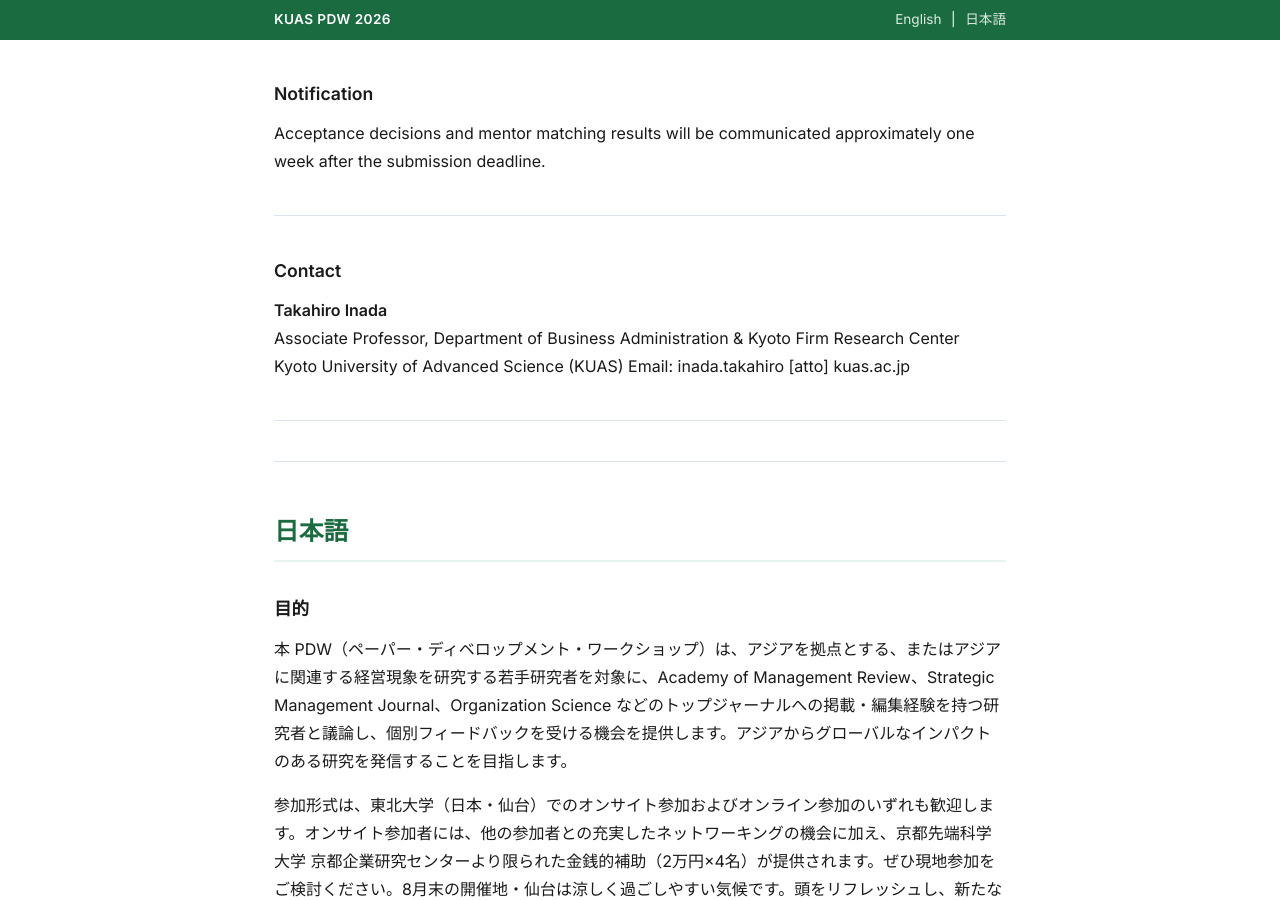
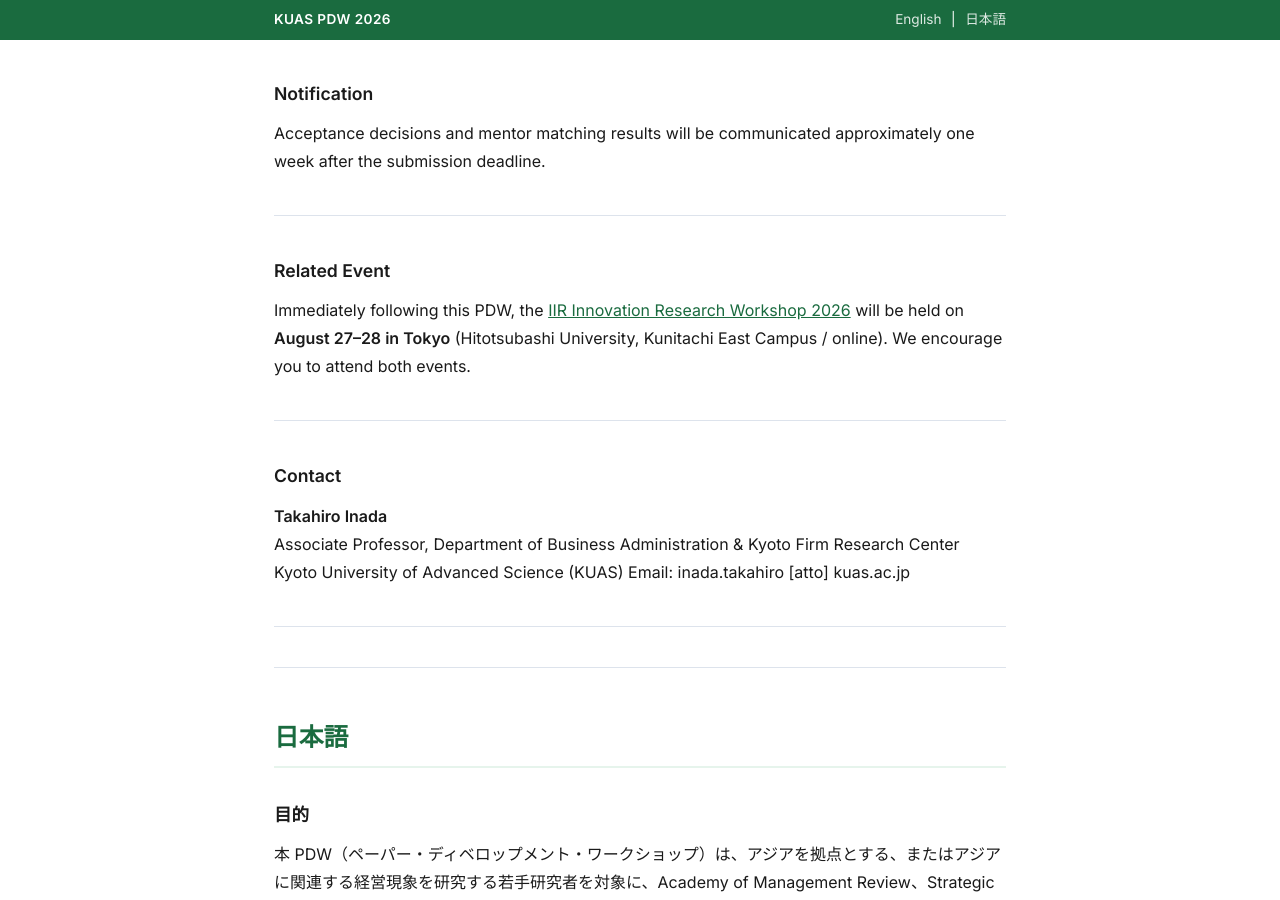
Before and after one commit to kuas-pdw/kuas-pdw.github.io, a Jekyll site: the page built from index.md, in a window 1280 px wide and 900 px high, scrolled down 3563 px. Built offline with Jekyll 4.4.1, drawn with Linux system fonts in a browser that asks for light colours; some of the changed text lies outside the part shown.

Commit message:
Add IIR Innovation Research Workshop 2026 as related event between notification and contact sections
Co-Authored-By: Claude Sonnet 4.6 <noreply@anthropic.com>

```diff
--- a/index.md
+++ b/index.md
@@ -98,6 +98,12 @@ Please select up to 2 preferred mentors from the list below. Note: Due to capaci
 ### Notification
 
 Acceptance decisions and mentor matching results will be communicated approximately one week after the submission deadline.
+
+---
+
+### Related Event
+
+Immediately following this PDW, the [IIR Innovation Research Workshop 2026](https://www.iir.hit-u.ac.jp/en/2026/04/02/workshop2026/) will be held on **August 27–28 in Tokyo** (Hitotsubashi University, Kunitachi East Campus / online). We encourage you to attend both events.
 
 ---
 
@@ -209,6 +215,12 @@ Email: inada.takahiro [atto] kuas.ac.jp
 
 ---
 
+### 関連イベント
+
+本PDWの直後、**8月27〜28日に東京**（一橋大学国立東キャンパス／オンライン）にて [IIR Innovation Research Workshop 2026](https://www.iir.hit-u.ac.jp/en/2026/04/02/workshop2026/) が開催されます。ぜひ併せてご参加ください。
+
+---
+
 ### お問い合わせ
 
 **稲田 昂弘**
```
